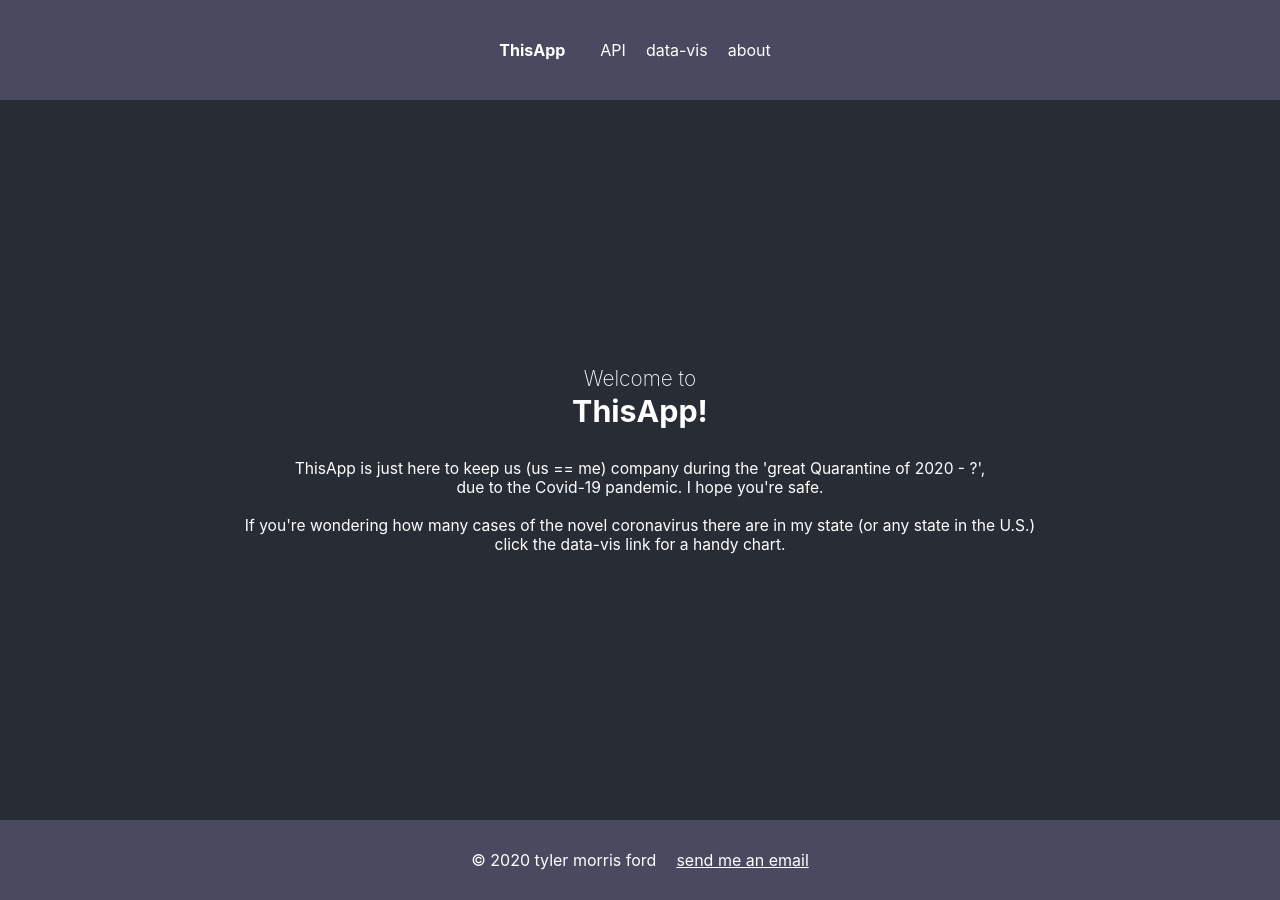
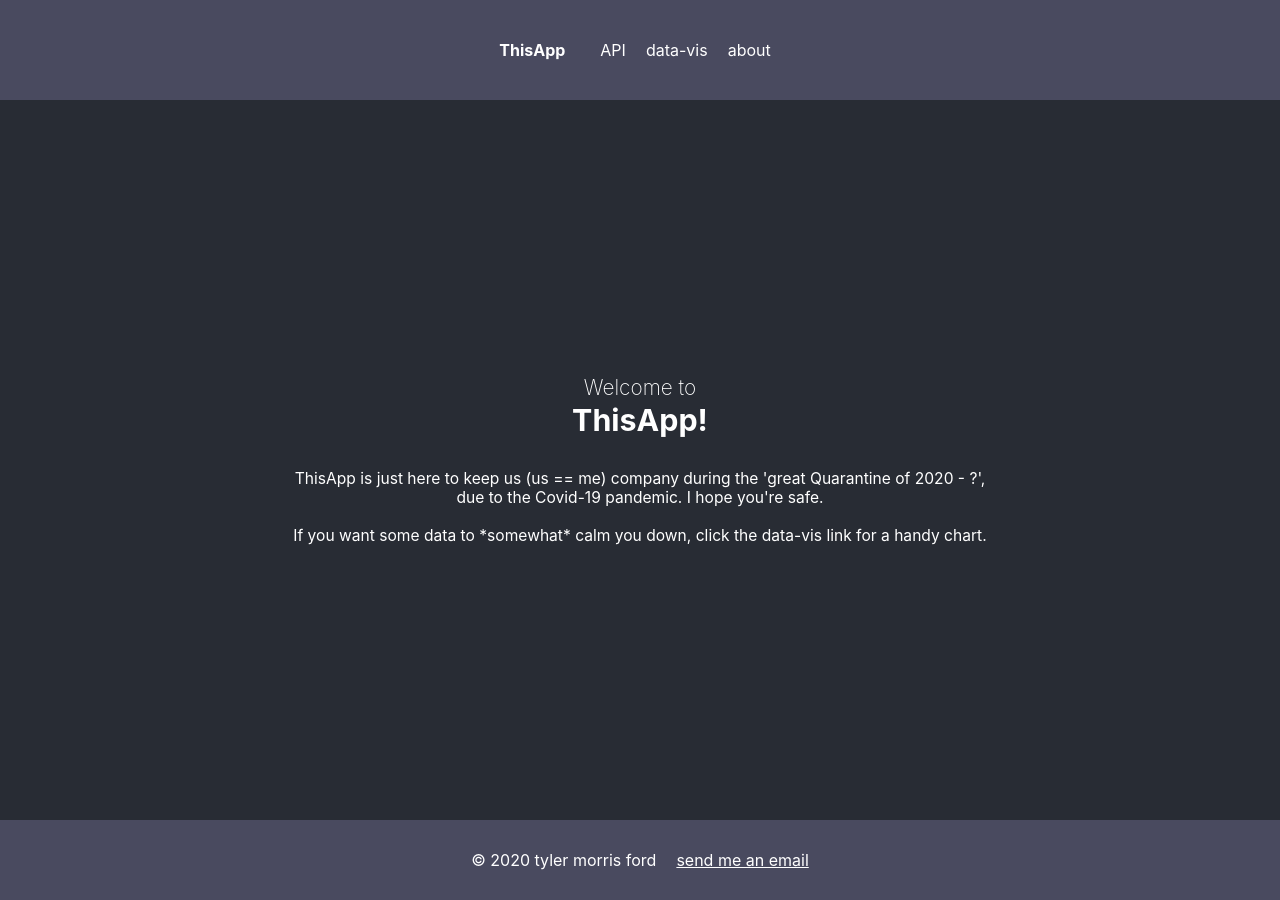
Before and after one commit to tylermorrisford/fun-app, a React (Create React App) app: page / in a window 1280 px wide. Built offline with nearby package versions, Linux system fonts and the light colour scheme; no server answers.

Commit message:
update copy

```diff
--- a/src/components/Home.js
+++ b/src/components/Home.js
@@ -7,8 +7,8 @@ const Home = () => {
         <header className="App-header">
         <Callout>Welcome to</Callout>
         <Brand>ThisApp!</Brand>
-        <Text>ThisApp is just here to keep us (us == me) company during the 'great Quarantine of 2020 - ?', <br/>due to the Covid-19 pandemic. I hope you're safe. <br/><br/>If you're wondering how many cases
-         of the novel coronavirus there are in my state (or any state in the U.S.) <br/>click the data-vis link for a handy chart.</Text>
+        <Text>ThisApp is just here to keep us (us == me) company during the 'great Quarantine of 2020 - ?', <br/>due to the Covid-19 pandemic. I hope you're safe. <br/><br/>
+        If you want some data to *somewhat* calm you down, click the data-vis link for a handy chart.</Text>
       </header>
     )
 }
```
